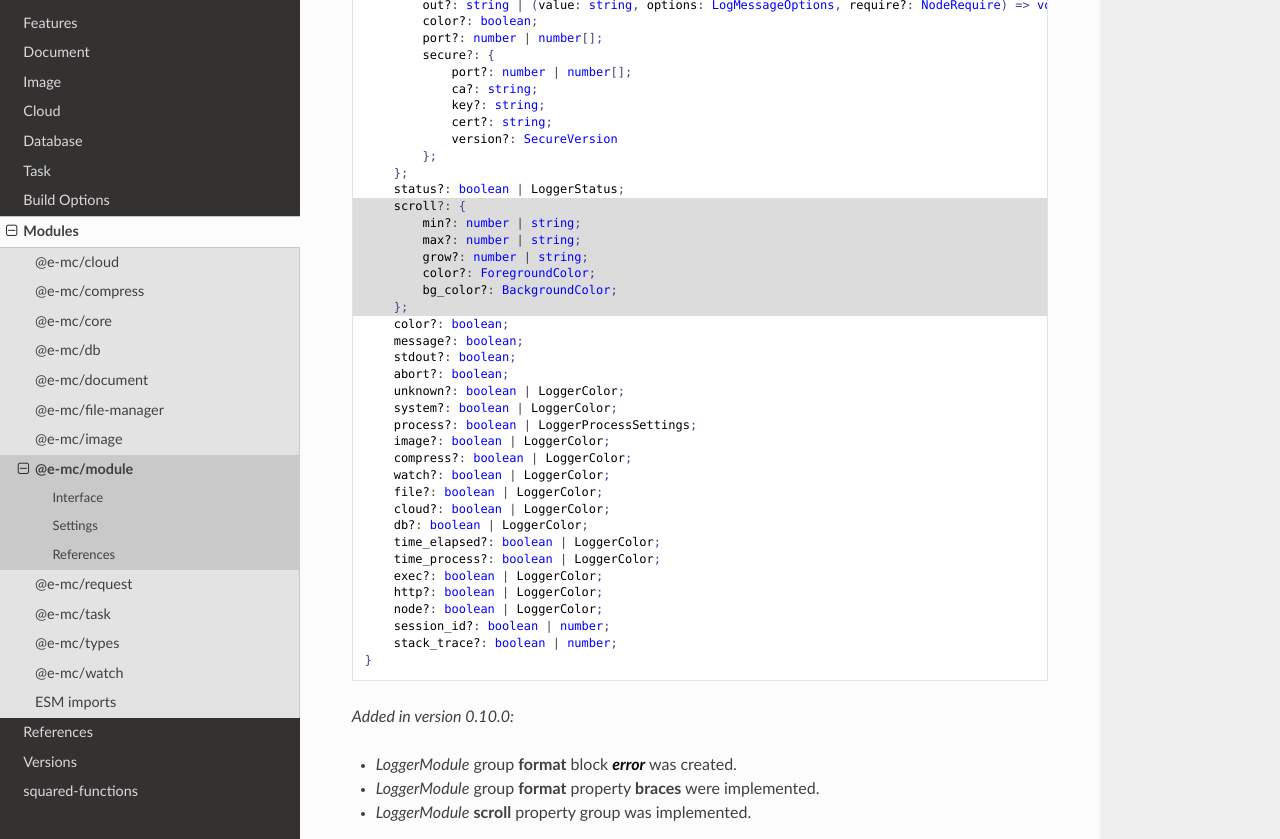
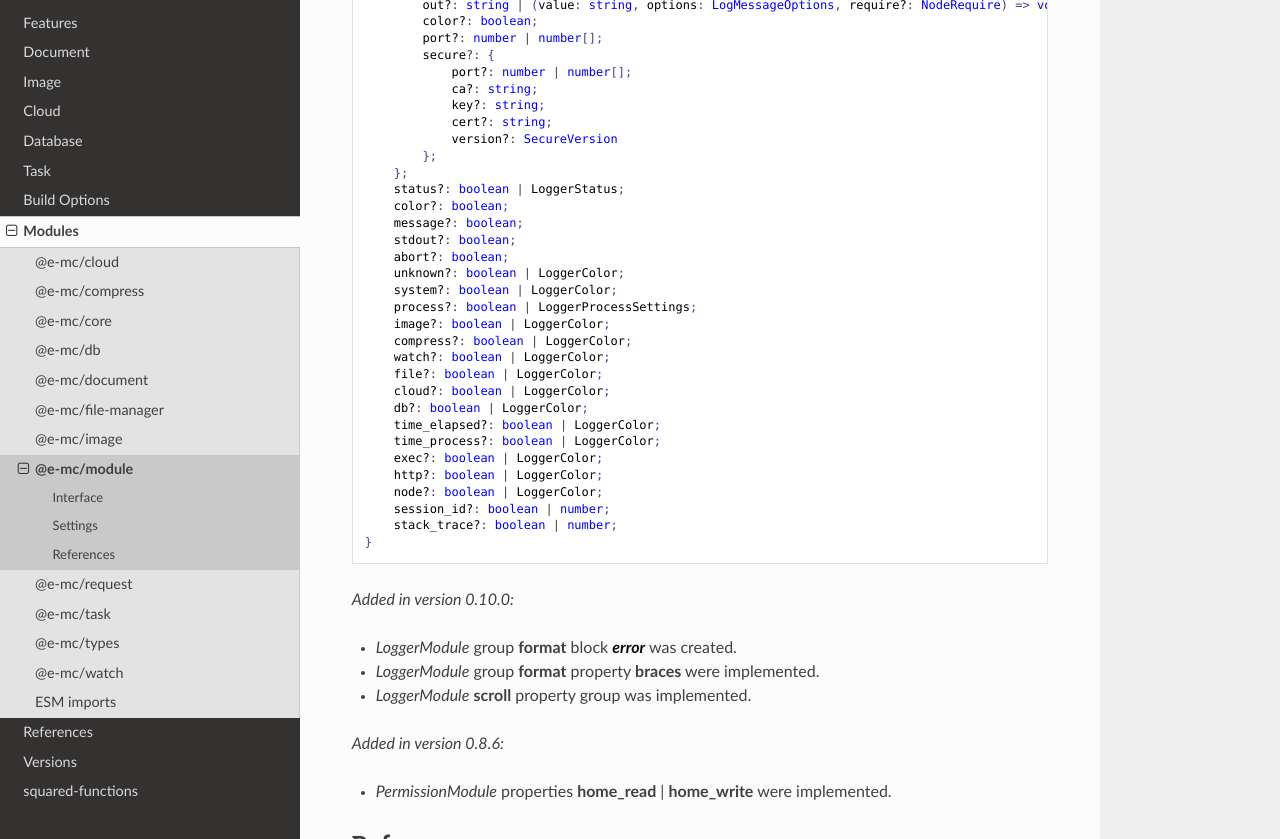
Before and after one commit to anpham6/chrome-docs, a Sphinx documentation site: the page built from source/modules/module.rst, in a window 1280 px wide and 900 px high, scrolled down 6648 px, cut to the strip 61-900 px from the top of the window. Built offline with Sphinx 7.4.7 and the Read the Docs theme 2.0.0, drawn with Linux system fonts in a browser that asks for light colours.

```diff
--- a/source/conf.py
+++ b/source/conf.py
@@ -9,7 +9,7 @@
 project = 'E-mc'
 copyright = 'squared 2024'
 author = 'An Pham'
-release = '0.9.4'
+release = '0.9.6'
 
 # -- General configuration ---------------------------------------------------
 # https://www.sphinx-doc.org/en/master/usage/configuration.html#general-configuration
--- a/source/modules/module.rst
+++ b/source/modules/module.rst
@@ -408,13 +408,6 @@ Settings
           };
       };
       status?: boolean | LoggerStatus;
-      scroll?: {
-          min?: number | string;
-          max?: number | string;
-          grow?: number | string;
-          color?: ForegroundColor;
-          bg_color?: BackgroundColor;
-      };
       color?: boolean;
       message?: boolean;
       stdout?: boolean;
--- a/source/versions.rst
+++ b/source/versions.rst
@@ -7,6 +7,7 @@ Versions
 ======== ======== ======== ========
   Date       Docs     E-mc     Pi-r
 ======== ======== ======== ========
+07-24-24    0.3.3    0.9.6    0.7.3
 06-30-24    0.3.2    0.9.4    0.7.2
 05-27-24    0.3.1    0.9.2    0.7.1
 04-29-24    0.3.0    0.9.0    0.7.0
```
Also changed, not shown: other parts of source/modules/module.rst (+1 -1 lines), README.md (+1 -0 lines), source/modules/file-manager.rst (+0 -8 lines).
